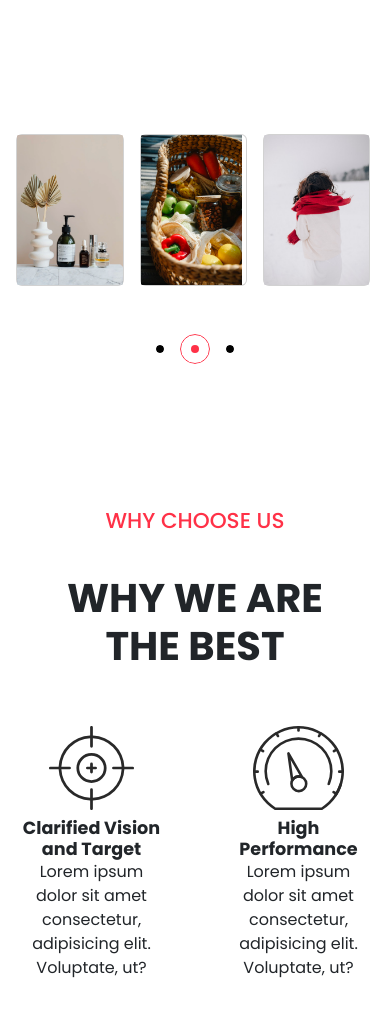
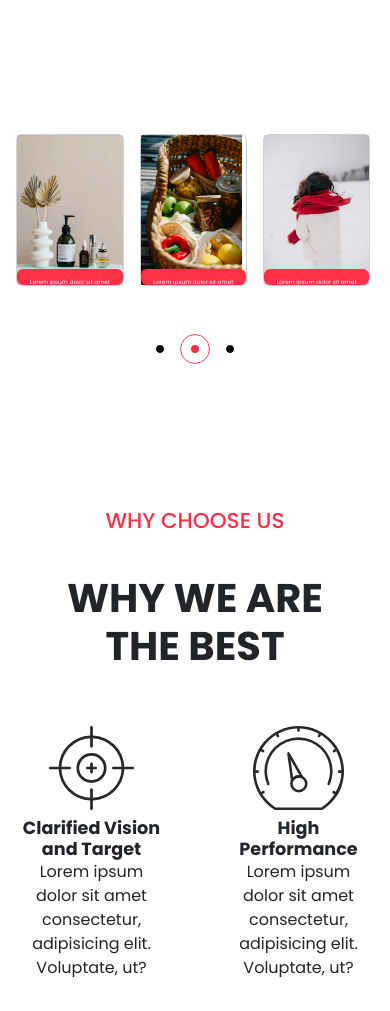
Before and after one commit to S0mSahoo/Fyle-assignment, a plain HTML site: page index.html in a window 390 px wide. Shown: the part 1820-2831 px from the top of the page. Drawn offline with nearby package versions, Linux system fonts and the light colour scheme.

Commit message:
Update style.css

```diff
--- a/style.css
+++ b/style.css
@@ -169,6 +169,7 @@ body {
 
 .card:hover .layer {
     height: 100%;
+    cursor: pointer;
 }
 
 .dot-container {
@@ -254,6 +255,7 @@ body {
     div:hover {
         border-radius: 20px;
         box-shadow: 0 0 50px rgb(159, 159, 159);
+        cursor: pointer;
     }
 }
 
@@ -306,6 +308,7 @@ body {
         &>div:hover {
             background-color: #ff3147;
             color: white;
+            cursor: pointer;
         }
         &>div.selected{
             background-color: #ff3147;
@@ -479,6 +482,28 @@ body {
         padding: 1rem;
         /* border: 2px solid red; */
     }
+    .layer{
+        text-align: center;
+        align-items: center;
+        padding: .5rem;
+        img{
+            height: 20px;
+            width: 20px;
+        }
+        h3{
+            font-size: 2vw;
+
+        }
+        p{
+            font-size: 1.5vw;
+        }
+        button{
+            font-size: 1.5vw;
+            svg{
+                width: 15px;
+            }
+        }
+    }
 
     .container-4{
         align-items: center;
```
